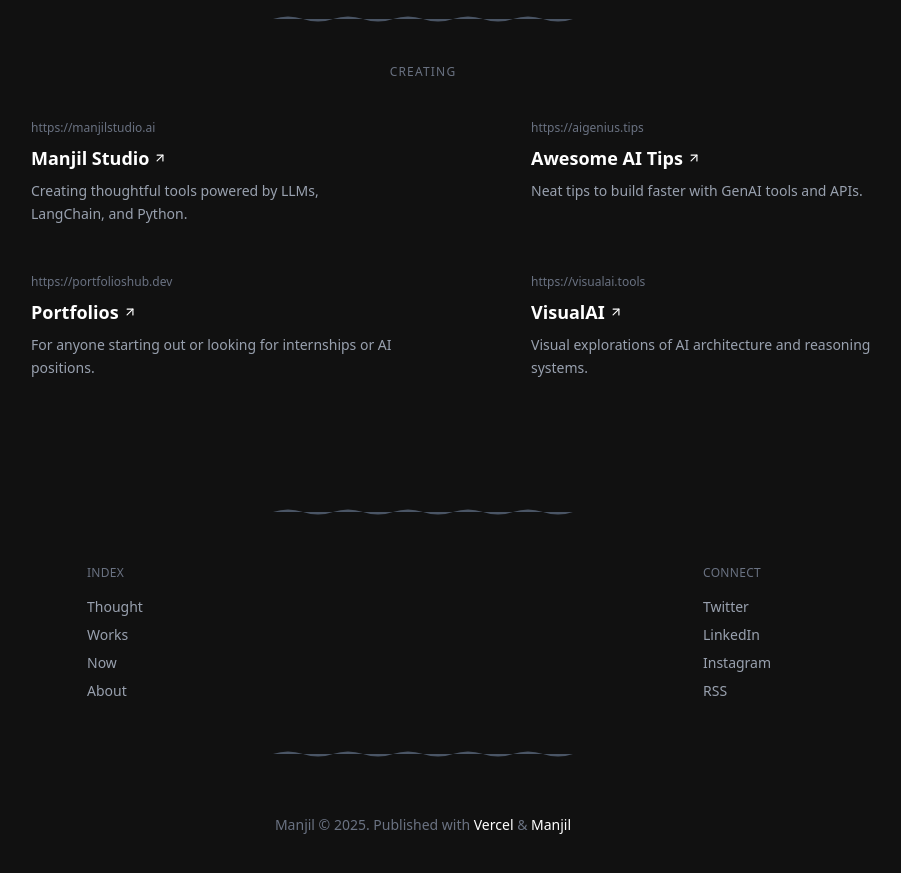
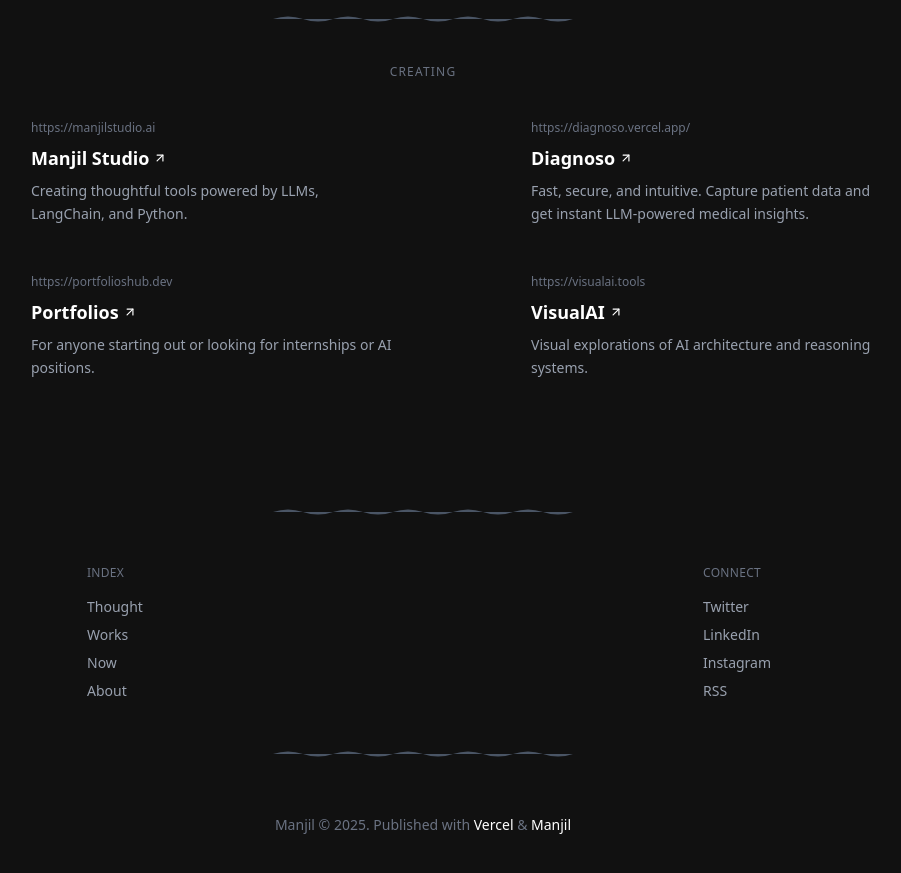
Before and after one commit to manjil-budhathoki/Manjil, a React (Vite) app: page / in a window 1280 px wide. Shown: the part 1000-1873 px from the top of the page, without its empty margins (217-1118 px from the left). Built offline with nearby package versions, Linux system fonts and the light colour scheme.

Commit message:
clearing demo

```diff
--- a/src/components/Projects.jsx
+++ b/src/components/Projects.jsx
@@ -15,9 +15,9 @@
       description: 'Creating thoughtful tools powered by LLMs, LangChain, and Python.',
     },
     {
-      name: 'Awesome AI Tips',
-      url: 'https://aigenius.tips',
-      description: 'Neat tips to build faster with GenAI tools and APIs.',
+      name: 'Diagnoso',
+      url: 'https://diagnoso.vercel.app/',
+      description: 'Fast, secure, and intuitive. Capture patient data and get instant LLM-powered medical insights.',
     },
     {
       name: 'Portfolios',
```
